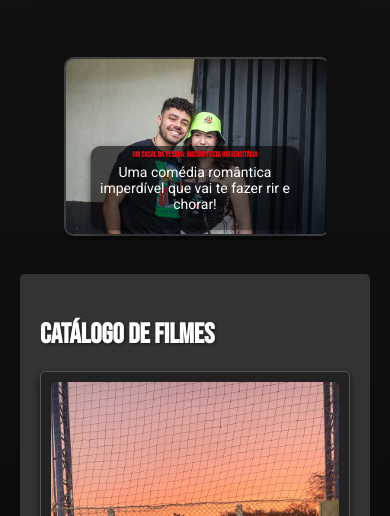
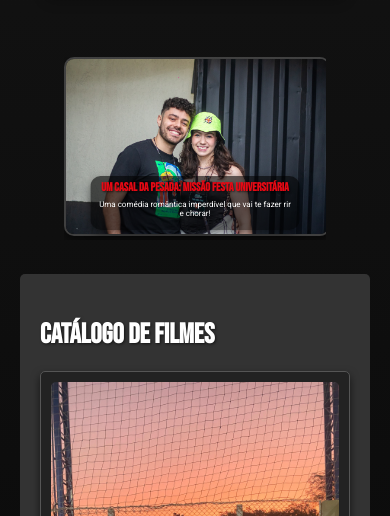
Before and after one commit to Gustavo-Abritta/laurinhaflix, a plain HTML site: page home.html in a window 390 px wide. Shown: the part 328-844 px from the top of the page. Drawn offline with Linux system fonts and the light colour scheme.

Commit message:
Update home.html

```diff
--- a/home.html
+++ b/home.html
@@ -222,6 +222,9 @@
         }
          @media (max-width: 768px) {
             .highlight .details h2 {
+                font-size: 12px; /* Diminui o tamanho da fonte para telas pequenas */
+            }
+            .highlight .details p {
                 font-size: 8px; /* Diminui o tamanho da fonte para telas pequenas */
             }
 
```
